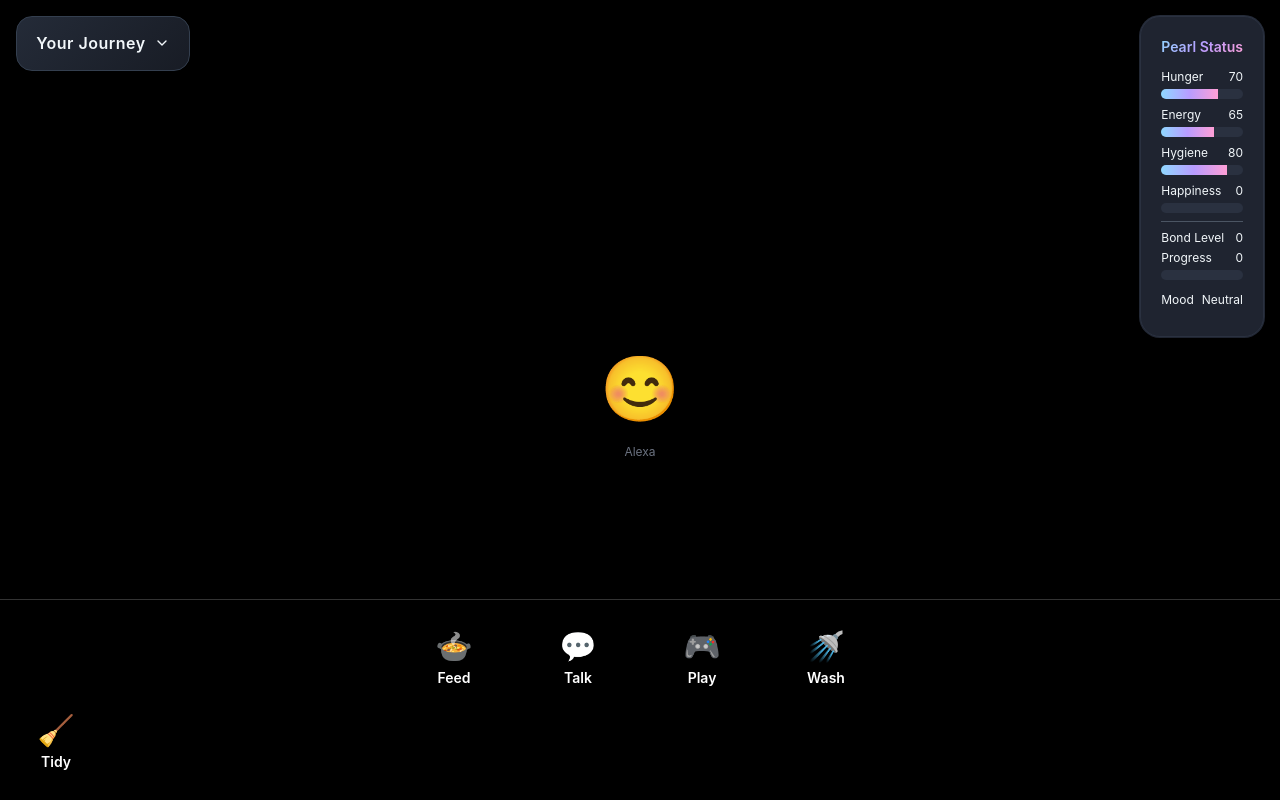
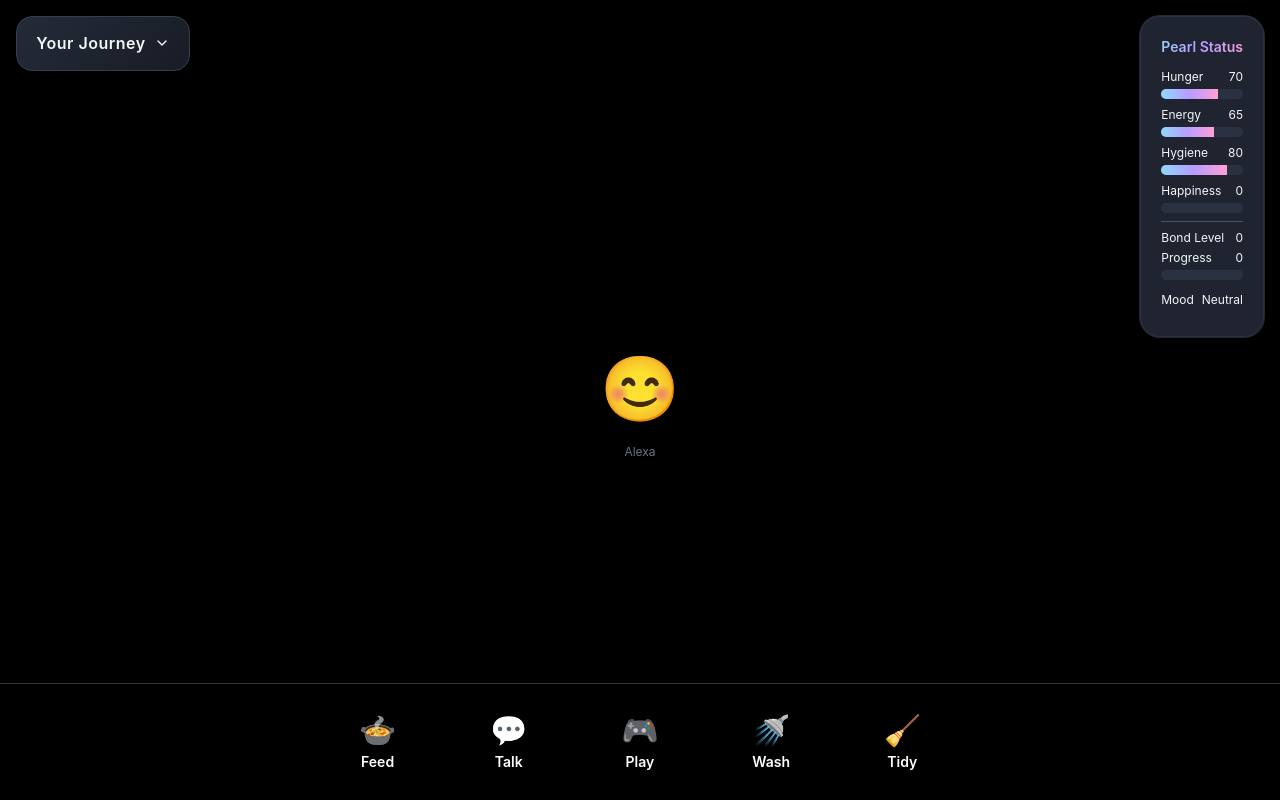
Before and after one commit to tedtapir/PocketPearls, a React (Vite) app: page / in a window 1280 px wide. Built offline with nearby package versions, Linux system fonts and the light colour scheme.

Commit message:
Fix Tidy Button to be Inline with Other Buttons

```diff
--- a/src/components/ActionBar.tsx
+++ b/src/components/ActionBar.tsx
@@ -66,7 +66,7 @@ export const ActionBar: React.FC = () => {
 
       {/* Bottom Action Bar */}
       <div className="bg-black/80 backdrop-blur-md border-t border-white/20 p-3 sm:p-4 safe-area-inset-bottom">
-        <div className="flex justify-around items-center max-w-lg mx-auto px-2">
+        <div className="flex justify-around items-center max-w-2xl mx-auto px-2">
           {/* Feed Button */}
           <button
             onClick={() => setActiveModal('feed')}
@@ -129,7 +129,7 @@ export const ActionBar: React.FC = () => {
               Wash
             </span>
           </button>
-        </div>
+
           {/* Tidy Button */}
           <button
             onClick={() => setActiveModal('tidy')}
@@ -142,6 +142,7 @@ export const ActionBar: React.FC = () => {
               Tidy
             </span>
           </button>
+        </div>
       </div>
 
       {/* Result Message */}
```
